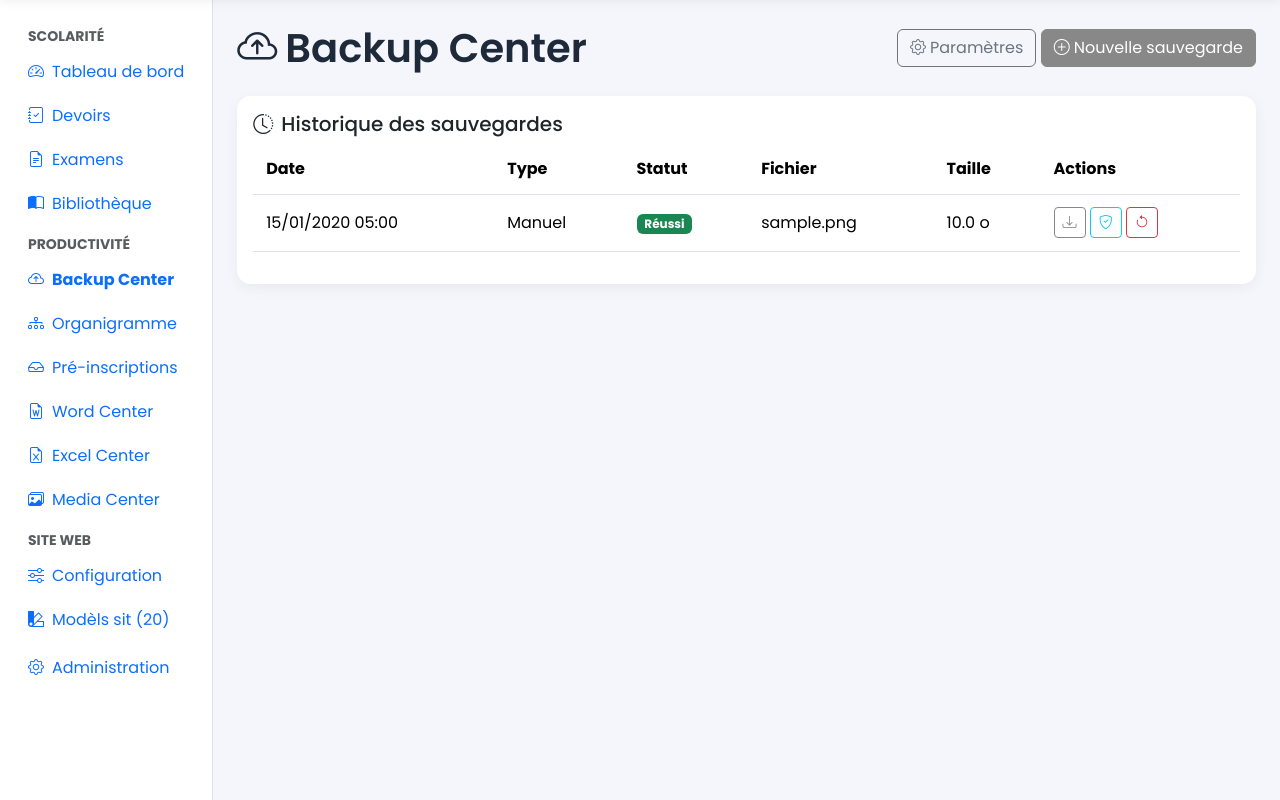
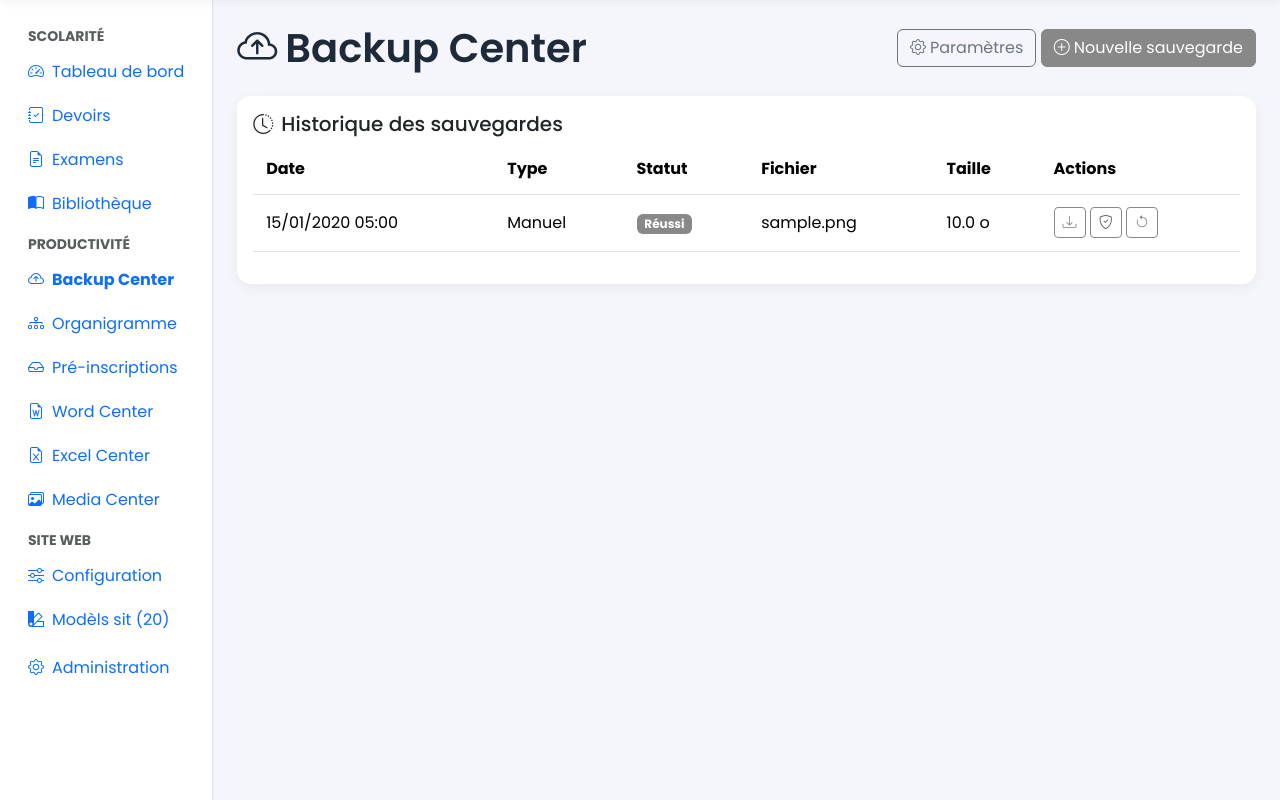
Before and after one commit to cardilouk-byte/Refuge, a Django app: page /backup/ in a window 1280 px wide. Shown: the part 56-856 px from the top of the page. Run offline with Django 5.2, Linux system fonts and the light colour scheme; a user stored in the database is signed in; tables that the repository leaves empty hold one stand-in row (values such as "Sample post").

Commit message:
Design system total: 5 koulè semantik configure (secondary, success, info, warning, danger) — tout varyant bouton/badge/text/alert swiv yo sou vitrin + pòtay; Bibliyotèk louvri pou pwofesè (teaching_staff_required)

```diff
--- a/core/models.py
+++ b/core/models.py
@@ -146,6 +146,11 @@ class SiteSettings(models.Model):
         "Position du texte du hero", max_length=10,
         choices=HERO_POSITIONS, default="left",
     )
+    secondary_color = models.CharField("Couleur secondaire", max_length=7, default="#6c757d")
+    success_color = models.CharField("Couleur succès (vèt)", max_length=7, default="#198754")
+    info_color = models.CharField("Couleur info (cyan)", max_length=7, default="#0dcaf0")
+    warning_color = models.CharField("Couleur avertissement (jòn)", max_length=7, default="#ffc107")
+    danger_color = models.CharField("Couleur danger (wouj)", max_length=7, default="#dc3545")
     hashtag = models.CharField("Hashtag (marque sociale)", max_length=60, blank=True, default="#LNFCLOuvè")
     inspire_texts = models.TextField(
         "Déclarations d'inspiration (une phrase par ligne)", blank=True,
--- a/core/templates/core/base.html
+++ b/core/templates/core/base.html
@@ -17,6 +17,11 @@
     :root {
       --primary: {{ site_settings.primary_color|default:'#0d6efd' }};
       --prime-rgb: {{ site_settings.primary_color|default:'#0d6efd'|hexrgb }};
+      --secondary-color: {{ site_settings.secondary_color|default:'#6c757d' }};
+      --success-color: {{ site_settings.success_color|default:'#198754' }};
+      --info-color: {{ site_settings.info_color|default:'#0dcaf0' }};
+      --warning-color: {{ site_settings.warning_color|default:'#ffc107' }};
+      --danger-color: {{ site_settings.danger_color|default:'#dc3545' }};
       --font-title: '{{ site_settings.title_font|default:'Lobster' }}', cursive;
       --font-body: '{{ site_settings.body_font|default:'Poppins' }}', sans-serif;
     }
--- a/core/templates/core/partials/buttons_theme.html
+++ b/core/templates/core/partials/buttons_theme.html
@@ -1,4 +1,3 @@
-    /* Tout bouton mark yo swiv koulè prensipal la */
     :root { --bs-primary-rgb: var(--prime-rgb); }
     .btn-primary {
       --bs-btn-bg: var(--primary);
@@ -24,6 +23,75 @@
       --bs-btn-disabled-border-color: var(--primary);
       --bs-btn-focus-shadow-rgb: var(--prime-rgb);
     }
+    .btn-secondary {
+      --bs-btn-bg: var(--secondary-color, #6c757d);
+      --bs-btn-border-color: var(--secondary-color, #6c757d);
+      --bs-btn-hover-bg: color-mix(in srgb, var(--secondary-color, #6c757d) 85%, #000);
+      --bs-btn-hover-border-color: color-mix(in srgb, var(--secondary-color, #6c757d) 80%, #000);
+      --bs-btn-active-bg: color-mix(in srgb, var(--secondary-color, #6c757d) 78%, #000);
+      --bs-btn-disabled-bg: var(--secondary-color, #6c757d);
+    }
+    .btn-success {
+      --bs-btn-bg: var(--success-color, #198754);
+      --bs-btn-border-color: var(--success-color, #198754);
+      --bs-btn-hover-bg: color-mix(in srgb, var(--success-color, #198754) 85%, #000);
+      --bs-btn-hover-border-color: color-mix(in srgb, var(--success-color, #198754) 80%, #000);
+      --bs-btn-active-bg: color-mix(in srgb, var(--success-color, #198754) 78%, #000);
+      --bs-btn-disabled-bg: var(--success-color, #198754);
+    }
+    .btn-outline-success {
+      --bs-btn-color: var(--success-color, #198754);
+      --bs-btn-border-color: var(--success-color, #198754);
+      --bs-btn-hover-color: #fff;
+      --bs-btn-hover-bg: var(--success-color, #198754);
+      --bs-btn-hover-border-color: var(--success-color, #198754);
+      --bs-btn-active-color: #fff;
+      --bs-btn-active-bg: var(--success-color, #198754);
+      --bs-btn-active-border-color: var(--success-color, #198754);
+    }
+    .btn-danger {
+      --bs-btn-bg: var(--danger-color, #dc3545);
+      --bs-btn-border-color: var(--danger-color, #dc3545);
+      --bs-btn-hover-bg: color-mix(in srgb, var(--danger-color, #dc3545) 85%, #000);
+      --bs-btn-hover-border-color: color-mix(in srgb, var(--danger-color, #dc3545) 80%, #000);
+      --bs-btn-active-bg: color-mix(in srgb, var(--danger-color, #dc3545) 78%, #000);
+      --bs-btn-disabled-bg: var(--danger-color, #dc3545);
+    }
+    .btn-outline-danger {
+      --bs-btn-color: var(--danger-color, #dc3545);
+      --bs-btn-border-color: var(--danger-color, #dc3545);
+      --bs-btn-hover-color: #fff;
+      --bs-btn-hover-bg: var(--danger-color, #dc3545);
+      --bs-btn-hover-border-color: var(--danger-color, #dc3545);
+      --bs-btn-active-color: #fff;
+      --bs-btn-active-bg: var(--danger-color, #dc3545);
+      --bs-btn-active-border-color: var(--danger-color, #dc3545);
+    }
+    .btn-warning {
+      --bs-btn-bg: var(--warning-color, #ffc107);
+      --bs-btn-border-color: var(--warning-color, #ffc107);
+      --bs-btn-hover-bg: color-mix(in srgb, var(--warning-color, #ffc107) 88%, #000);
+      --bs-btn-active-bg: color-mix(in srgb, var(--warning-color, #ffc107) 82%, #000);
+      --bs-btn-disabled-bg: var(--warning-color, #ffc107);
+    }
+    .btn-outline-warning {
+      --bs-btn-color: color-mix(in srgb, var(--warning-color, #ffc107) 75%, #000);
+      --bs-btn-border-color: var(--warning-color, #ffc107);
+      --bs-btn-hover-bg: var(--warning-color, #ffc107);
+      --bs-btn-hover-border-color: var(--warning-color, #ffc107);
+    }
+    .btn-info {
+      --bs-btn-bg: var(--info-color, #0dcaf0);
+      --bs-btn-border-color: var(--info-color, #0dcaf0);
+      --bs-btn-hover-bg: color-mix(in srgb, var(--info-color, #0dcaf0) 88%, #000);
+      --bs-btn-disabled-bg: var(--info-color, #0dcaf0);
+    }
+    .btn-outline-info {
+      --bs-btn-color: color-mix(in srgb, var(--info-color, #0dcaf0) 70%, #000);
+      --bs-btn-border-color: var(--info-color, #0dcaf0);
+      --bs-btn-hover-bg: var(--info-color, #0dcaf0);
+      --bs-btn-hover-border-color: var(--info-color, #0dcaf0);
+    }
     .btn-link { --bs-btn-color: var(--primary); --bs-btn-hover-color: color-mix(in srgb, var(--primary) 80%, #000); }
     .bg-primary { background-color: var(--primary) !important; }
     .text-primary { color: var(--primary) !important; }
@@ -32,13 +100,30 @@
     .text-primary-emphasis { color: color-mix(in srgb, var(--primary) 80%, #000) !important; }
     .link-primary { color: var(--primary) !important; }
     .link-primary:hover { color: color-mix(in srgb, var(--primary) 80%, #000) !important; }
+    .bg-success { background-color: var(--success-color, #198754) !important; }
+    .text-success { color: var(--success-color, #198754) !important; }
+    .text-bg-success { background-color: var(--success-color, #198754) !important; }
+    .bg-danger { background-color: var(--danger-color, #dc3545) !important; }
+    .text-danger { color: var(--danger-color, #dc3545) !important; }
+    .text-bg-danger { background-color: var(--danger-color, #dc3545) !important; }
+    .bg-warning { background-color: var(--warning-color, #ffc107) !important; }
+    .text-warning { color: color-mix(in srgb, var(--warning-color, #ffc107) 70%, #000) !important; }
+    .text-bg-warning { background-color: var(--warning-color, #ffc107) !important; }
+    .bg-info { background-color: var(--info-color, #0dcaf0) !important; }
+    .text-info { color: color-mix(in srgb, var(--info-color, #0dcaf0) 70%, #000) !important; }
+    .text-bg-info { background-color: var(--info-color, #0dcaf0) !important; }
+    .bg-secondary { background-color: var(--secondary-color, #6c757d) !important; }
+    .text-secondary { color: var(--secondary-color, #6c757d) !important; }
     .form-control:focus, .form-select:focus, .form-check-input:focus {
       border-color: color-mix(in srgb, var(--primary) 60%, #fff);
       box-shadow: 0 0 0 .25rem color-mix(in srgb, var(--prime-rgb) 25%, transparent);
     }
     .form-check-input:checked { background-color: var(--primary); border-color: var(--primary); }
+    .is-invalid:focus { border-color: var(--danger-color, #dc3545); }
     .page-item.active .page-link { background-color: var(--primary); border-color: var(--primary); }
     .nav-pills .nav-link.active, .btn-check:checked + .btn-outline-primary {
       background-color: var(--primary); border-color: var(--primary); color: #fff;
     }
     .dropdown-item.active, .dropdown-item:active { background-color: var(--primary); color: #fff; }
+    .alert-success { background-color: color-mix(in srgb, var(--success-color, #198754) 10%, #fff); border-color: color-mix(in srgb, var(--success-color, #198754) 30%, #fff); }
+    .alert-danger { background-color: color-mix(in srgb, var(--danger-color, #dc3545) 10%, #fff); border-color: color-mix(in srgb, var(--danger-color, #dc3545) 30%, #fff); }
--- a/core/templates/core/portal_base.html
+++ b/core/templates/core/portal_base.html
@@ -9,7 +9,12 @@
   <link href="https://fonts.googleapis.com/css2?family=Lobster&family=Poppins:wght@300;400;500;600;700&display=swap" rel="stylesheet">
   <style>
     :root { --primary: {{ site_settings.primary_color|default:'#0d6efd' }};
-      --prime-rgb: {{ site_settings.primary_color|default:'#0d6efd'|hexrgb }}; }
+      --prime-rgb: {{ site_settings.primary_color|default:'#0d6efd'|hexrgb }};
+      --secondary-color: {{ site_settings.secondary_color|default:'#6c757d' }};
+      --success-color: {{ site_settings.success_color|default:'#198754' }};
+      --info-color: {{ site_settings.info_color|default:'#0dcaf0' }};
+      --warning-color: {{ site_settings.warning_color|default:'#ffc107' }};
+      --danger-color: {{ site_settings.danger_color|default:'#dc3545' }}; }
     body { font-family: 'Poppins', sans-serif; background: #f4f6fb; }
     .portal-navbar { background: #fff; box-shadow: 0 2px 10px rgba(0,0,0,.06); }
     .portal-brand { font-family: 'Lobster', cursive; color: var(--primary); font-size: 1.5rem; text-decoration: none; }
```
Also changed, not shown: core/tests.py (+56 -0 lines), dashboard/config_forms.py (+7 -2 lines), library/views.py (+7 -7 lines), core/migrations/0008_sitesettings_danger_color_sitesettings_info_color_and_more.py (added).
